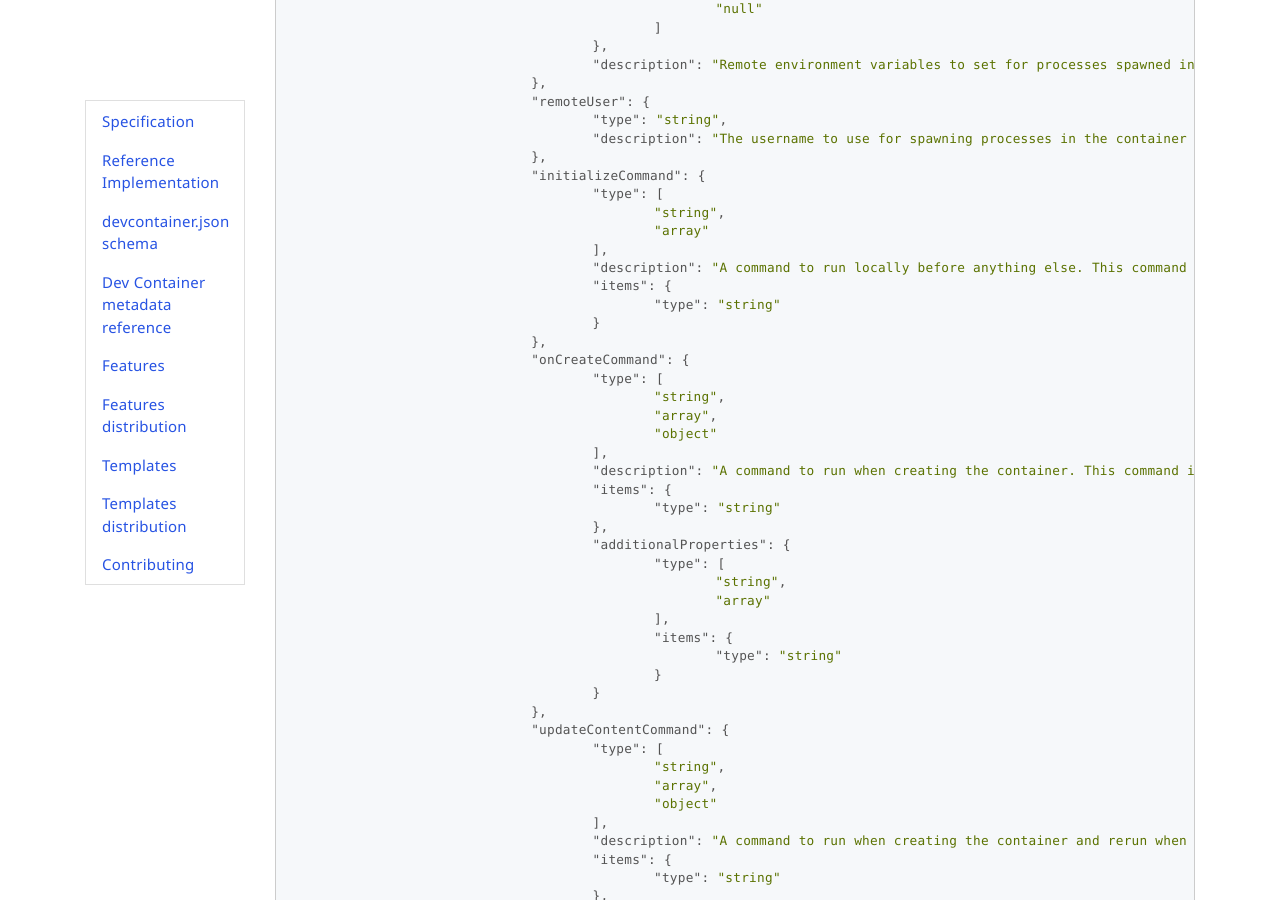
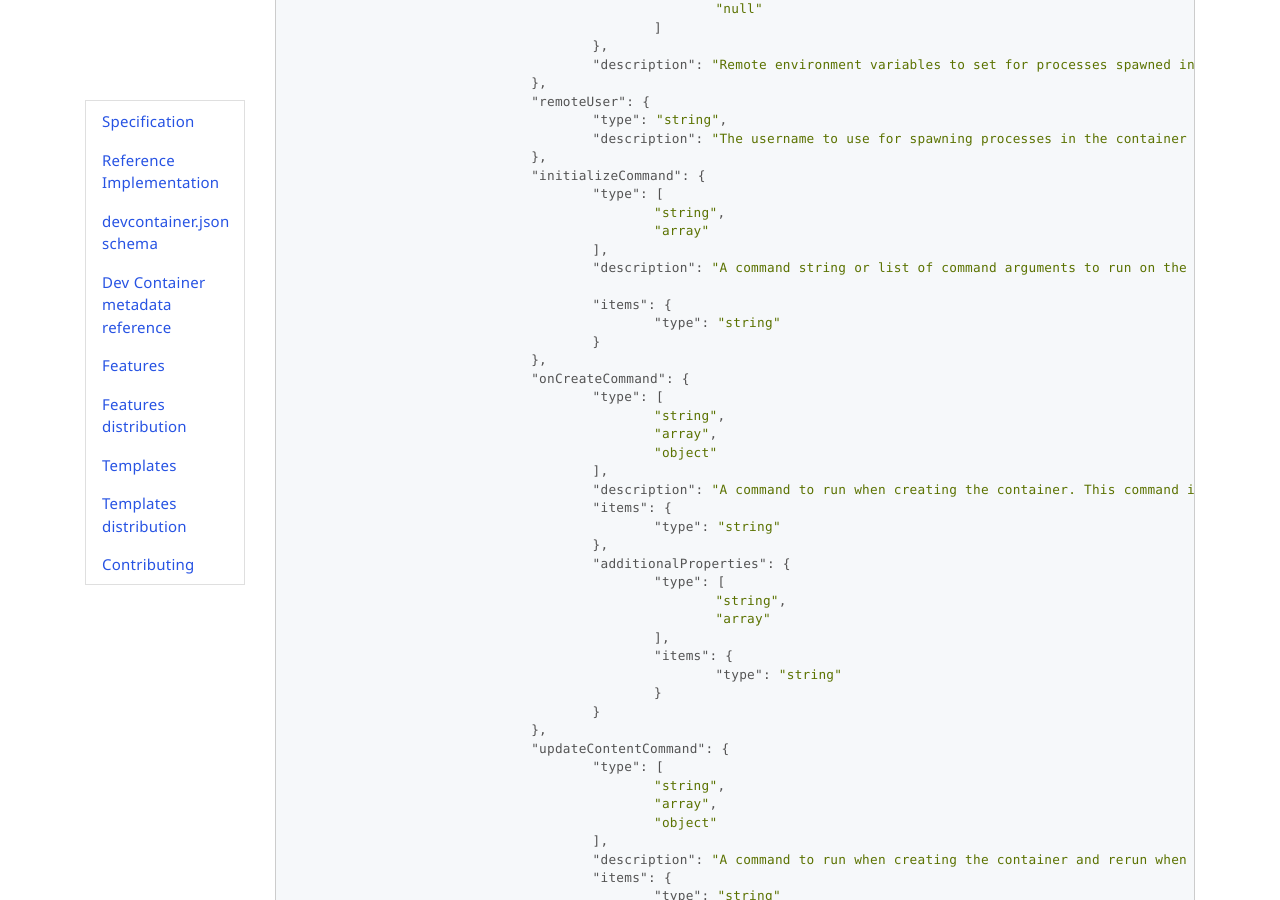
Before and after one commit to devcontainers/devcontainers.github.io, a Jekyll site: the page built from _implementors/json_schema.md, in a window 1280 px wide and 900 px high, scrolled down 3686 px. Built offline with Jekyll 4.4.1, drawn with Linux system fonts in a browser that asks for light colours; nearby versions of some CDN libraries; comment, search, counter and statistics services are not loaded.

Commit message:
update `initializeCommand` definition to match spec (#363)
* update initializeCommand definition to match spec (https://github.com/devcontainers/spec/issues/440)

* rogue spaces

* Update _implementors/json_schema.md

Co-authored-by: Samruddhi Khandale <skhandale@microsoft.com>

---------

Co-authored-by: Samruddhi Khandale <skhandale@microsoft.com>

```diff
--- a/_implementors/json_schema.md
+++ b/_implementors/json_schema.md
@@ -205,7 +205,8 @@ You may review the current devcontainer.json schemas in the spec repo, which inc
 						"string",
 						"array"
 					],
-					"description": "A command to run locally before anything else. This command is run before \"onCreateCommand\". If this is a single string, it will be run in a shell. If this is an array of strings, it will be run as a single command without shell.",
+					"description": "A command string or list of command arguments to run on the host machine during initialization, including during container creation and on subsequent starts.  The command may run more than once during a given session. This command is run before \"onCreateCommand\". If this is a single string, it will be run in a shell. If this is an array of strings, it will be run as a single command without shell.",
+
 					"items": {
 						"type": "string"
 					}
```
Also changed, not shown: _implementors/json_reference.md (+1 -1 lines).
